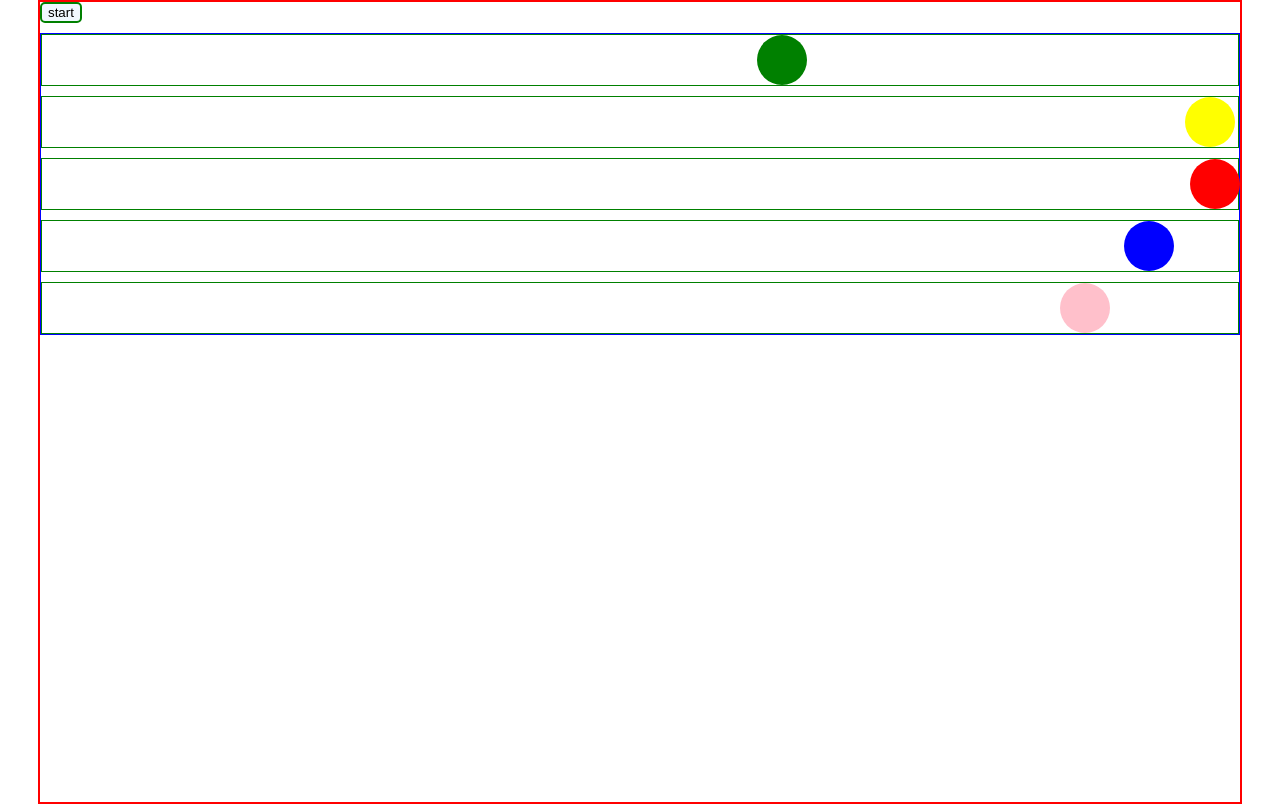
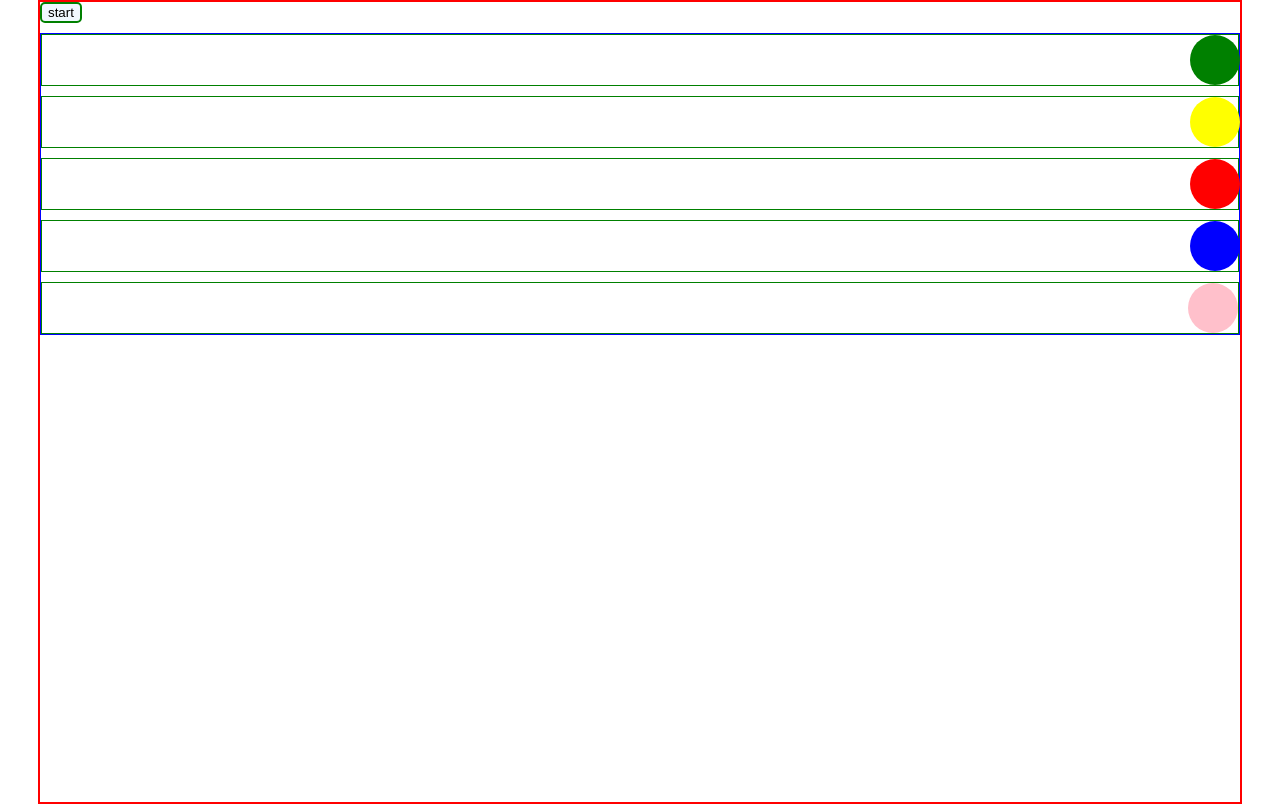
Before and after one commit to E-gap/game-bids, a React (Create React App) app: page / in a window 1280 px wide. Built offline with nearby package versions, Linux system fonts and the light colour scheme.

Commit message:
update animation

```diff
--- a/src/components/OneBall/OneBall.module.css
+++ b/src/components/OneBall/OneBall.module.css
@@ -17,7 +17,7 @@
 
 .green {
   animation-name: greenAnimation;
-  animation-duration: 10000ms;
+  animation-duration: 6000ms;
   animation-direction: alternate;
   animation-fill-mode: both;
 }
@@ -29,7 +29,7 @@
   }
 
   20% {
-    animation-timing-function: ease-in;
+    animation-timing-function: cubic-bezier(0.53, 0.92, 0.96, 0.64);
   }
 
   40% {
@@ -37,7 +37,7 @@
   }
 
   60% {
-    animation-timing-function: linear;
+    animation-timing-function: cubic-bezier(0.59, 0.31, 0.3, 0.75);
   }
 
   80% {
@@ -45,21 +45,21 @@
   }
 
   100% {
-    animation-timing-function: linear;
+    animation-timing-function: cubic-bezier(0.59, 0.31, 0.07, 0.42);
     left: 1148px;
   }
 }
 
 .yellow {
   animation-name: yellowAnimation;
-  animation-duration: 8000ms;
+  animation-duration: 6500ms;
   animation-direction: alternate;
   animation-fill-mode: both;
 }
 
 @keyframes yellowAnimation {
   0% {
-    animation-timing-function: ease-in;
+    animation-timing-function: cubic-bezier(0.59, 0.31, 0.38, 0.51);
     left: 0px;
   }
 
@@ -72,7 +72,7 @@
   }
 
   60% {
-    animation-timing-function: linear;
+    animation-timing-function: cubic-bezier(0.53, 0.92, 0.96, 0.64);
   }
 
   80% {
@@ -80,7 +80,7 @@
   }
 
   100% {
-    animation-timing-function: linear;
+    animation-timing-function: cubic-bezier(0.59, 0.31, 0.07, 0.42);
     left: 1148px;
   }
 }
@@ -103,7 +103,7 @@
   }
 
   40% {
-    animation-timing-function: linear;
+    animation-timing-function: cubic-bezier(0.59, 0.31, 0.38, 0.51);
   }
 
   60% {
@@ -111,18 +111,18 @@
   }
 
   80% {
-    animation-timing-function: linear;
+    animation-timing-function: cubic-bezier(0.53, 0.92, 0.96, 0.64);
   }
 
   100% {
-    animation-timing-function: linear;
+    animation-timing-function: cubic-bezier(0.59, 0.31, 0.3, 0.75);
     left: 1148px;
   }
 }
 
 .blue {
   animation-name: blueAnimation;
-  animation-duration: 11000ms;
+  animation-duration: 7500ms;
   animation-direction: alternate;
   animation-fill-mode: both;
 }
@@ -134,7 +134,7 @@
   }
 
   20% {
-    animation-timing-function: linear;
+    animation-timing-function: cubic-bezier(0.53, 0.92, 0.96, 0.64);
   }
 
   40% {
@@ -142,7 +142,7 @@
   }
 
   60% {
-    animation-timing-function: linear;
+    animation-timing-function: cubic-bezier(0.53, 0.92, 0.96, 0.64);
   }
 
   80% {
@@ -150,21 +150,21 @@
   }
 
   100% {
-    animation-timing-function: linear;
+    animation-timing-function: cubic-bezier(0.59, 0.31, 0.3, 0.75);
     left: 1148px;
   }
 }
 
 .pink {
   animation-name: pinkAnimation;
-  animation-duration: 9000ms;
+  animation-duration: 8000ms;
   animation-direction: alternate;
   animation-fill-mode: both;
 }
 
 @keyframes pinkAnimation {
   0% {
-    animation-timing-function: linear;
+    animation-timing-function: cubic-bezier(0.59, 0.31, 0.38, 0.51);
     left: 0px;
   }
 
@@ -173,7 +173,7 @@
   }
 
   40% {
-    animation-timing-function: linear;
+    animation-timing-function: cubic-bezier(0.59, 0.31, 0.07, 0.42);
   }
 
   60% {
@@ -185,7 +185,7 @@
   }
 
   100% {
-    animation-timing-function: linear;
+    animation-timing-function: cubic-bezier(0.59, 0.31, 0.3, 0.75);
     left: 1148px;
   }
 }
```
